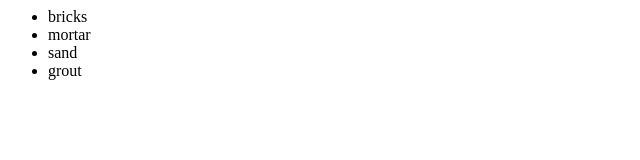
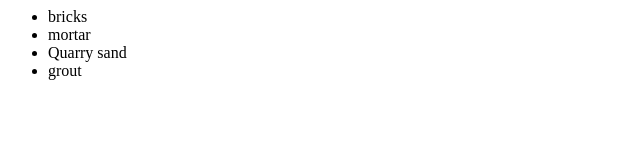
Before and after one commit to RemoLodola/gitTutorial, a plain HTML site: page Index.html in a window 1280 px wide. Shown: the full height of the page, 0-640 px from the left. Drawn offline with Linux system fonts and the light colour scheme.

Commit message:
changed to quarry

```diff
--- a/Index.html
+++ b/Index.html
@@ -4,7 +4,7 @@
 	<ul>
           <li>bricks</li>
           <li>mortar</li>
-          <li>sand</li>
+          <li>Quarry sand</li>
 	  <li>grout</li>
        </ul>
      </div>
```
